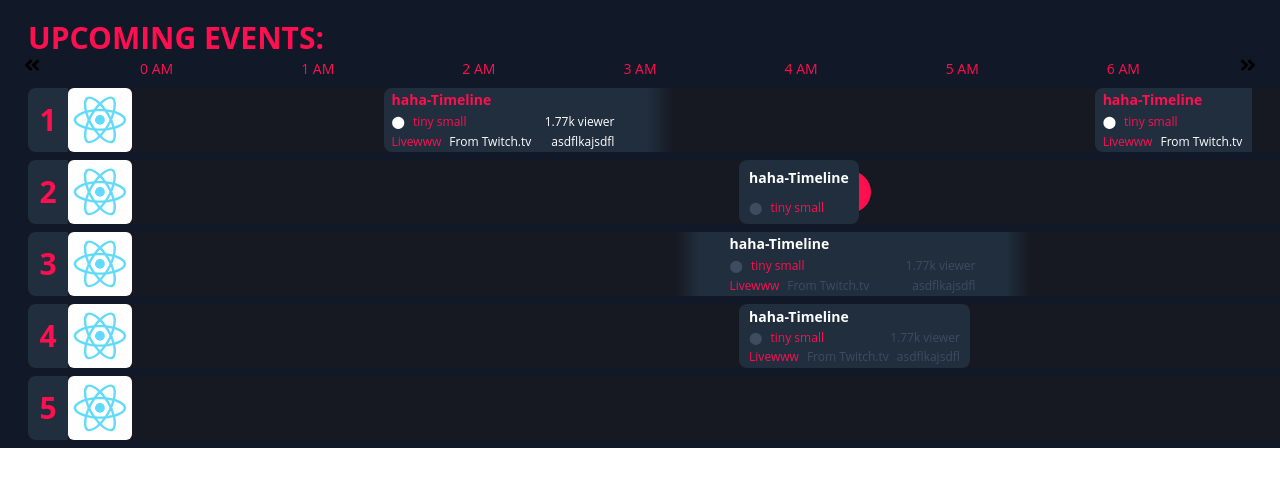
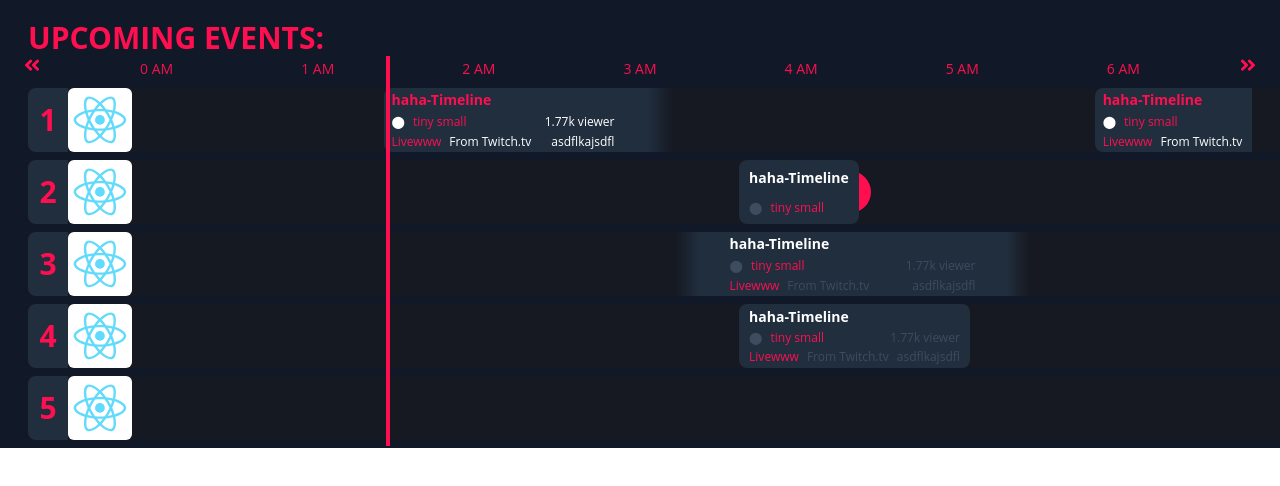
Before and after one commit to Uhmopt/tailwind-timeline, a React (Create React App) app: page / in a window 1280 px wide. Shown: the top 486 px of the page. Built offline with nearby package versions, Linux system fonts and the light colour scheme.

Commit message:
[Update] Time line indicator

```diff
--- a/src/components/timeline/Timeline.js
+++ b/src/components/timeline/Timeline.js
@@ -1,81 +1,18 @@
-import React, { useState } from "react";
-import TimelineContent from "./TimelineContent";
-import TimelineRuller from "./TimelineRuller";
-export default function Timeline({ title = "", data = [], ...props }) {
-  const [unit, setUnit] = useState(128);
-  const [smapleData, setSmapleData] = useState([
-    {
-      border: true,
-      eventType: 3,
-      time: [
-        {
-          start: 10000,
-          end: 20000,
-        },
-        {
-          start: 30000,
-          end: 35000,
-        },
-        {
-          start: 40000,
-          end: 50000,
-        },
-      ],
-    },
-    {
-      border: false,
-      eventType: 4,
-      time: [
-        {
-          start: 20000,
-          end: 30000,
-        },
-      ],
-    },
-    {
-      border: false,
-      eventType: 2,
-      time: [
-        {
-          start: 20000,
-          end: 30000,
-        },
-        {
-          start: 40000,
-          end: 50000,
-        },
-      ],
-    },
-    {
-      border: false,
-      eventType: 1,
-      time: [
-        {
-          start: 20000,
-          end: 30000,
-        },
-      ],
-    },
-    {
-      border: false,
-      eventType: 3,
-      time: [
-        {
-          start: 35000,
-          end: 40000,
-        },
-      ],
-    },
-  ]);
+import React, { useState } from 'react'
+import { demoData } from './demoData'
+import TimelineContent from './TimelineContent'
+import TimelineRuller from './TimelineRuller'
+export default function Timeline({ title = '', data = [], ...props }) {
+  const [unit, setUnit] = useState(128)
 
   return (
-    <div className="pt-5 pl-7 pr-7 bg-gray-900 text-time-puple font-poppins overflow-hidden">
+    <div className="pt-5 px-7 bg-gray-900 text-time-puple font-poppins overflow-hidden">
       {Boolean(title?.length) && (
-        <span className="text-3xl font-bold">{title ?? ""}</span>
+        <span className="text-3xl font-bold">{title ?? ''}</span>
       )}
-      <div className="w-full overflow-x-auto">
-        <TimelineRuller />
-        {smapleData.map((item, index) => {
+      <div className="w-full overflow-x-auto h-full">
+        <TimelineRuller unit={unit} count={demoData.length} />
+        {demoData.map((item, index) => {
           return (
             <TimelineContent
               key={index}
@@ -83,9 +20,9 @@ export default function Timeline({ title = "", data = [], ...props }) {
               data={item}
               unit={unit}
             />
-          );
+          )
         })}
       </div>
     </div>
-  );
+  )
 }
--- /dev/null
+++ b/src/components/timeline/TimelineBefore.js
@@ -0,0 +1,15 @@
+import React from 'react'
+
+export default function TimelineBefore() {
+  return (
+    <div className="left-6 top-14 fixed">
+      <svg
+        className="w-4 fill-current text-time-puple"
+        xmlns="http://www.w3.org/2000/svg"
+        viewBox="0 0 448 512"
+      >
+        <path d="M223.7 239l136-136c9.4-9.4 24.6-9.4 33.9 0l22.6 22.6c9.4 9.4 9.4 24.6 0 33.9L319.9 256l96.4 96.4c9.4 9.4 9.4 24.6 0 33.9L393.7 409c-9.4 9.4-24.6 9.4-33.9 0l-136-136c-9.5-9.4-9.5-24.6-.1-34zm-192 34l136 136c9.4 9.4 24.6 9.4 33.9 0l22.6-22.6c9.4-9.4 9.4-24.6 0-33.9L127.9 256l96.4-96.4c9.4-9.4 9.4-24.6 0-33.9L201.7 103c-9.4-9.4-24.6-9.4-33.9 0l-136 136c-9.5 9.4-9.5 24.6-.1 34z" />
+      </svg>
+    </div>
+  )
+}
--- a/src/components/timeline/TimelineEvent.js
+++ b/src/components/timeline/TimelineEvent.js
@@ -1,8 +1,11 @@
-import React from "react";
-import ReactTooltip from "react-tooltip";
+import React from 'react'
+import ReactTooltip from 'react-tooltip'
+
+export const daySecond = 86400
+
 export default function TimelineEvent({
-  title = "haha-Timeline",
-  tag = "tiny small",
+  title = 'haha-Timeline',
+  tag = 'tiny small',
   unit = 128,
   times = {
     start: 10000,
@@ -12,8 +15,7 @@ export default function TimelineEvent({
   border = false,
   ...props
 }) {
-  const daySecond = 86400;
-  const fullWidth = unit * 24;
+  const fullWidth = unit * 24
   return (
     <div
       className="flex flex-row absolute h-16 flex-shrink-0 flex-grow-0 whitespace-nowrap"
@@ -45,18 +47,18 @@ export default function TimelineEvent({
       <div
         className={`px-2 w-full flex flex-col justify-around bg-event-dark cursor-pointer overflow-x-hidden z-10 ${
           eventType === 2 // both grad
-            ? "rounded-none border-0"
+            ? 'rounded-none border-0'
             : eventType === 3 // right grad
-            ? "rounded-l-lg"
-            : "rounded-lg border-2"
-        } ${Boolean(border) ? "border-red-600" : "border-transparent"}`}
+            ? 'rounded-l-lg'
+            : 'rounded-lg border-2'
+        } ${Boolean(border) ? 'border-red-600' : 'border-transparent'}`}
       >
         <div
           className={`font-bold w-full overflow-hidden text-sm  ${
-            Boolean(!border) ? "text-white" : ""
+            Boolean(!border) ? 'text-white' : ''
           }  `}
         >
-          {title ?? ""}
+          {title ?? ''}
         </div>
         <div className="flex flex-row">
           <div className="w-full flex flex-row justify-between items-center">
@@ -64,14 +66,14 @@ export default function TimelineEvent({
               <span
                 className={`${
                   Boolean(!border) && Number(eventType) !== 3
-                    ? "text-event-no-active"
-                    : "text-white"
+                    ? 'text-event-no-active'
+                    : 'text-white'
                 } text-xs`}
               >
                 ⬤
               </span>
-              <span className="text-xs px-2" data-tip={tag ?? ""}>
-                {tag ?? ""}
+              <span className="text-xs px-2" data-tip={tag ?? ''}>
+                {tag ?? ''}
               </span>
               <ReactTooltip />
             </div>
@@ -79,8 +81,8 @@ export default function TimelineEvent({
               <div
                 className={`${
                   Boolean(!border) && Number(eventType) !== 3
-                    ? "text-event-no-active"
-                    : "text-white"
+                    ? 'text-event-no-active'
+                    : 'text-white'
                 } text-xs`}
                 data-tip="1.77k viewer"
               >
@@ -88,7 +90,7 @@ export default function TimelineEvent({
                 <ReactTooltip />
               </div>
             ) : (
-              ""
+              ''
             )}
           </div>
         </div>
@@ -103,8 +105,8 @@ export default function TimelineEvent({
                 <span
                   className={`${
                     Boolean(!border) && Number(eventType) !== 3
-                      ? "text-event-no-active"
-                      : "text-white"
+                      ? 'text-event-no-active'
+                      : 'text-white'
                   } text-xs px-2`}
                   data-tip="From Twitch.tv"
                 >
@@ -115,8 +117,8 @@ export default function TimelineEvent({
               <div
                 className={`${
                   Boolean(!border) && Number(eventType) !== 3
-                    ? "text-event-no-active"
-                    : "text-white"
+                    ? 'text-event-no-active'
+                    : 'text-white'
                 } text-xs`}
                 data-tip="asdflkajsdfl"
               >
@@ -126,7 +128,7 @@ export default function TimelineEvent({
             </div>
           </div>
         ) : (
-          ""
+          ''
         )}
       </div>
       {Boolean(eventType < 4 && eventType >= 2) && (
@@ -142,5 +144,5 @@ export default function TimelineEvent({
         </div>
       )}
     </div>
-  );
+  )
 }
--- /dev/null
+++ b/src/components/timeline/TimelineIndicator.js
@@ -0,0 +1,24 @@
+import React from 'react'
+import { daySecond } from './TimelineEvent'
+
+export default function TimelineIndicator({ unit = 128, count = 0, ...props }) {
+  const fullWidth = unit * 24
+  const now = new Date()
+  const currentTime =
+    now.getHours() * 3600 + now.getMinutes() * 60 + now.getSeconds()
+
+  return (
+    <div
+      className="absolute border-r-4 border-time-puple overflow-hidden z-20 pointer-events-none"
+      style={{
+        width: (fullWidth * currentTime) / daySecond,
+        // h-16 my-2 : 64 + 16 : 80
+        height: count * 80 - 10,
+      }}
+    >
+      <div className="h-full w-full mix-blend-hard-light bg-gray-900 opacity-5 pointer-events-none">
+        &nbsp;
+      </div>
+    </div>
+  )
+}
--- /dev/null
+++ b/src/components/timeline/TimelineNext.js
@@ -0,0 +1,15 @@
+import React from 'react'
+
+export default function TimelineNext() {
+  return (
+    <div className="right-6 top-14 fixed">
+      <svg
+        className="w-4 fill-current text-time-puple"
+        xmlns="http://www.w3.org/2000/svg"
+        viewBox="0 0 448 512"
+      >
+        <path d="M224.3 273l-136 136c-9.4 9.4-24.6 9.4-33.9 0l-22.6-22.6c-9.4-9.4-9.4-24.6 0-33.9l96.4-96.4-96.4-96.4c-9.4-9.4-9.4-24.6 0-33.9L54.3 103c9.4-9.4 24.6-9.4 33.9 0l136 136c9.5 9.4 9.5 24.6.1 34zm192-34l-136-136c-9.4-9.4-24.6-9.4-33.9 0l-22.6 22.6c-9.4 9.4-9.4 24.6 0 33.9l96.4 96.4-96.4 96.4c-9.4 9.4-9.4 24.6 0 33.9l22.6 22.6c9.4 9.4 24.6 9.4 33.9 0l136-136c9.4-9.2 9.4-24.4 0-33.8z" />
+      </svg>
+    </div>
+  )
+}
--- a/src/components/timeline/TimelineRuller.js
+++ b/src/components/timeline/TimelineRuller.js
@@ -1,44 +1,32 @@
-import React from "react";
+import React from 'react'
+import TimelineBefore from './TimelineBefore'
+import TimelineIndicator from './TimelineIndicator'
+import TimelineNext from './TimelineNext'
 
-export const UnitHour = ({ value = "", ...props }) => (
+export const UnitHour = ({ value = '', ...props }) => (
   <div className="mr-32">
     <span className="text-sm whitespace-nowrap">
-      {String(value ?? "").toUpperCase()}
+      {String(value ?? '').toUpperCase()}
     </span>
   </div>
-);
+)
 
-export default function TimelineRuller() {
-  const dirAmPm = ["am", "pm"];
-  const hrs = [];
+export default function TimelineRuller({ unit = 128, count = 0, ...props }) {
+  const dirAmPm = ['am', 'pm']
+  const hrs = []
   for (let index = 0; index < 12; index++) {
-    hrs.push(index);
+    hrs.push(index)
   }
   return (
-    <div className="pl-28 flex flex-row justify-items-start items-center">
-      <div className="left-6 top-14 fixed">
-        <svg
-          className="w-4 text-time-puple"
-          xmlns="http://www.w3.org/2000/svg"
-          viewBox="0 0 448 512"
-        >
-          <path d="M223.7 239l136-136c9.4-9.4 24.6-9.4 33.9 0l22.6 22.6c9.4 9.4 9.4 24.6 0 33.9L319.9 256l96.4 96.4c9.4 9.4 9.4 24.6 0 33.9L393.7 409c-9.4 9.4-24.6 9.4-33.9 0l-136-136c-9.5-9.4-9.5-24.6-.1-34zm-192 34l136 136c9.4 9.4 24.6 9.4 33.9 0l22.6-22.6c9.4-9.4 9.4-24.6 0-33.9L127.9 256l96.4-96.4c9.4-9.4 9.4-24.6 0-33.9L201.7 103c-9.4-9.4-24.6-9.4-33.9 0l-136 136c-9.5 9.4-9.5 24.6-.1 34z" />
-        </svg>
-      </div>
-      <div className="right-6 top-14 fixed">
-        <svg
-          className="w-4 text-time-puple"
-          xmlns="http://www.w3.org/2000/svg"
-          viewBox="0 0 448 512"
-        >
-          <path d="M224.3 273l-136 136c-9.4 9.4-24.6 9.4-33.9 0l-22.6-22.6c-9.4-9.4-9.4-24.6 0-33.9l96.4-96.4-96.4-96.4c-9.4-9.4-9.4-24.6 0-33.9L54.3 103c9.4-9.4 24.6-9.4 33.9 0l136 136c9.5 9.4 9.5 24.6.1 34zm192-34l-136-136c-9.4-9.4-24.6-9.4-33.9 0l-22.6 22.6c-9.4 9.4-9.4 24.6 0 33.9l96.4 96.4-96.4 96.4c-9.4 9.4-9.4 24.6 0 33.9l22.6 22.6c9.4 9.4 24.6 9.4 33.9 0l136-136c9.4-9.2 9.4-24.4 0-33.8z" />
-        </svg>
-      </div>
+    <div className="ml-28 h-full relative flex flex-row flex-shrink-0 flex-grow-0">
       {dirAmPm.map((nowAmPm) =>
         hrs.map((hr, hrIndex) => (
           <UnitHour key={hrIndex} value={`${hr} ${nowAmPm}`} />
-        ))
+        )),
       )}
+      <TimelineIndicator unit={unit} count={count} />
+      <TimelineBefore />
+      <TimelineNext />
     </div>
-  );
+  )
 }
--- /dev/null
+++ b/src/components/timeline/demoData.js
@@ -0,0 +1,64 @@
+export const demoData = [
+	{
+		border: true,
+		eventType: 3,
+		time: [
+			{
+				start: 10000,
+				end: 20000,
+			},
+			{
+				start: 30000,
+				end: 35000,
+			},
+			{
+				start: 40000,
+				end: 50000,
+			},
+		],
+	},
+	{
+		border: false,
+		eventType: 4,
+		time: [
+			{
+				start: 20000,
+				end: 30000,
+			},
+		],
+	},
+	{
+		border: false,
+		eventType: 2,
+		time: [
+			{
+				start: 20000,
+				end: 30000,
+			},
+			{
+				start: 40000,
+				end: 50000,
+			},
+		],
+	},
+	{
+		border: false,
+		eventType: 1,
+		time: [
+			{
+				start: 20000,
+				end: 30000,
+			},
+		],
+	},
+	{
+		border: false,
+		eventType: 3,
+		time: [
+			{
+				start: 35000,
+				end: 40000,
+			},
+		],
+	},
+]
```
